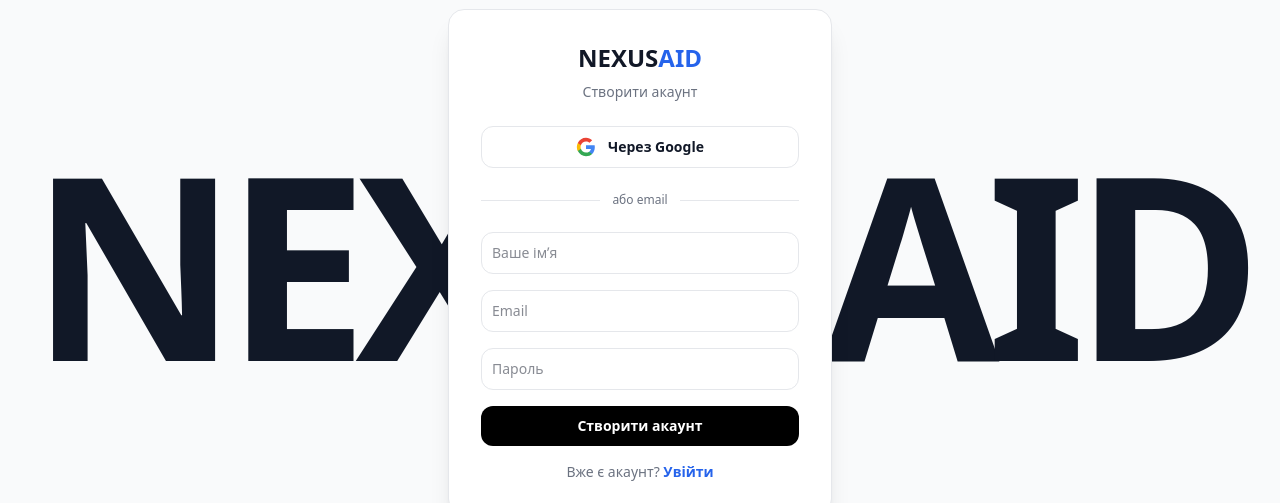
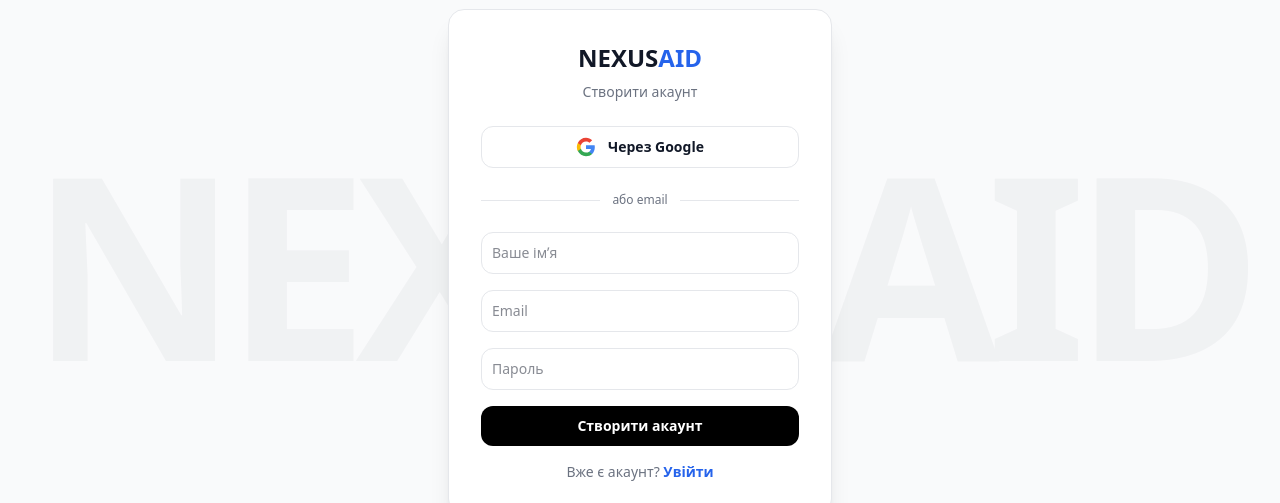
Before and after one commit to dmytro-balan-05/nexus-aid, a Next.js app in the folder frontend/: page /register in a window 1280 px wide. Shown: the part 203-706 px from the top of the page. Built offline with nearby package versions, Linux system fonts and the light colour scheme; no server answers.

Commit message:
Fixed oppacity for logo on reg and login pages

```diff
--- a/frontend/src/app/register/page.tsx
+++ b/frontend/src/app/register/page.tsx
@@ -28,7 +28,7 @@
     return (
         <div className="relative flex min-h-screen flex-col items-center justify-center p-4 bg-[var(--bg-secondary)] overflow-hidden">
             <div className="absolute inset-0 flex items-center justify-center pointer-events-none select-none">
-                <span className="text-[20vw] font-black tracking-tighter opacity-[var(--text-primary)] whitespace-nowrap opacity-[0.03]">
+                <span className="text-[20vw] font-black tracking-tighter opacity-[0.03] text-[var(--text-primary)] whitespace-nowrap">
                     NEXUSAID
                 </span>
             </div>
```
